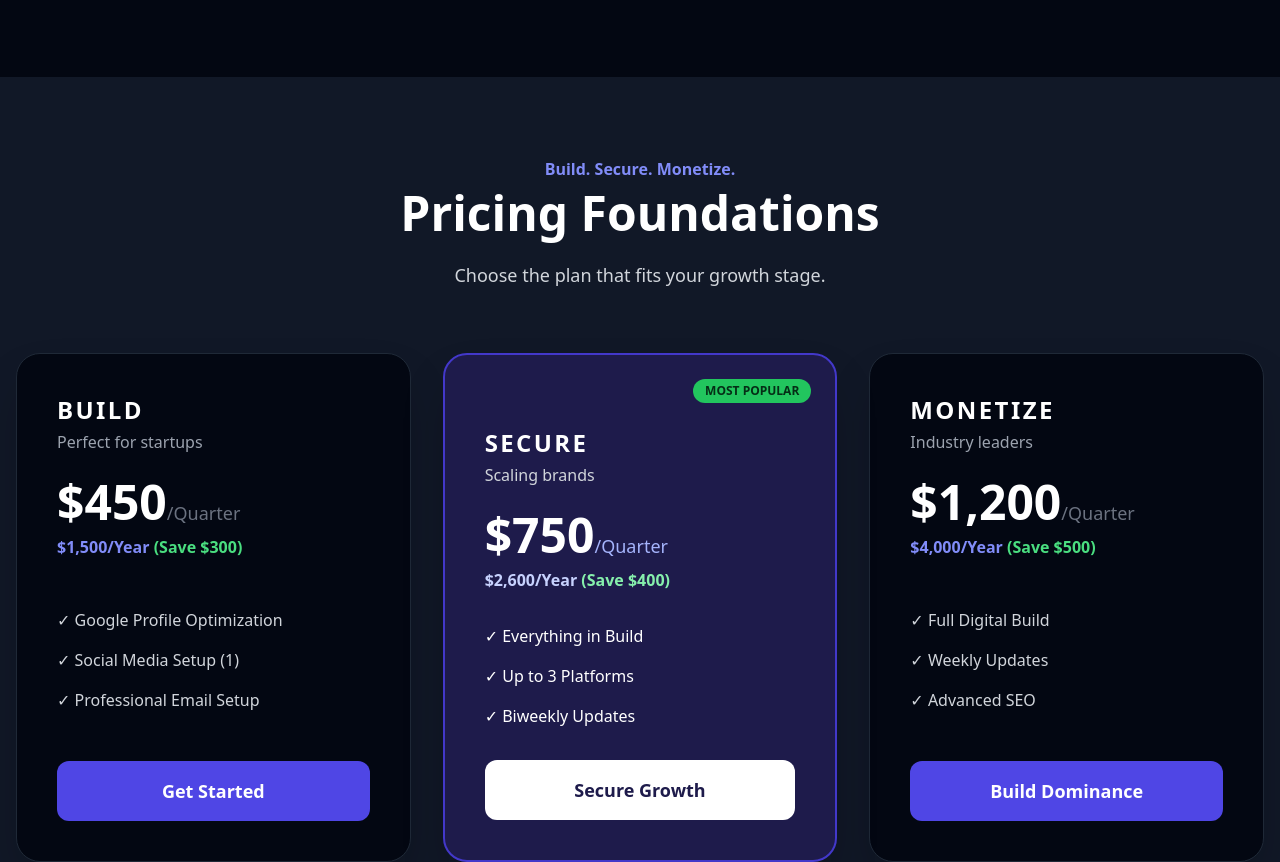
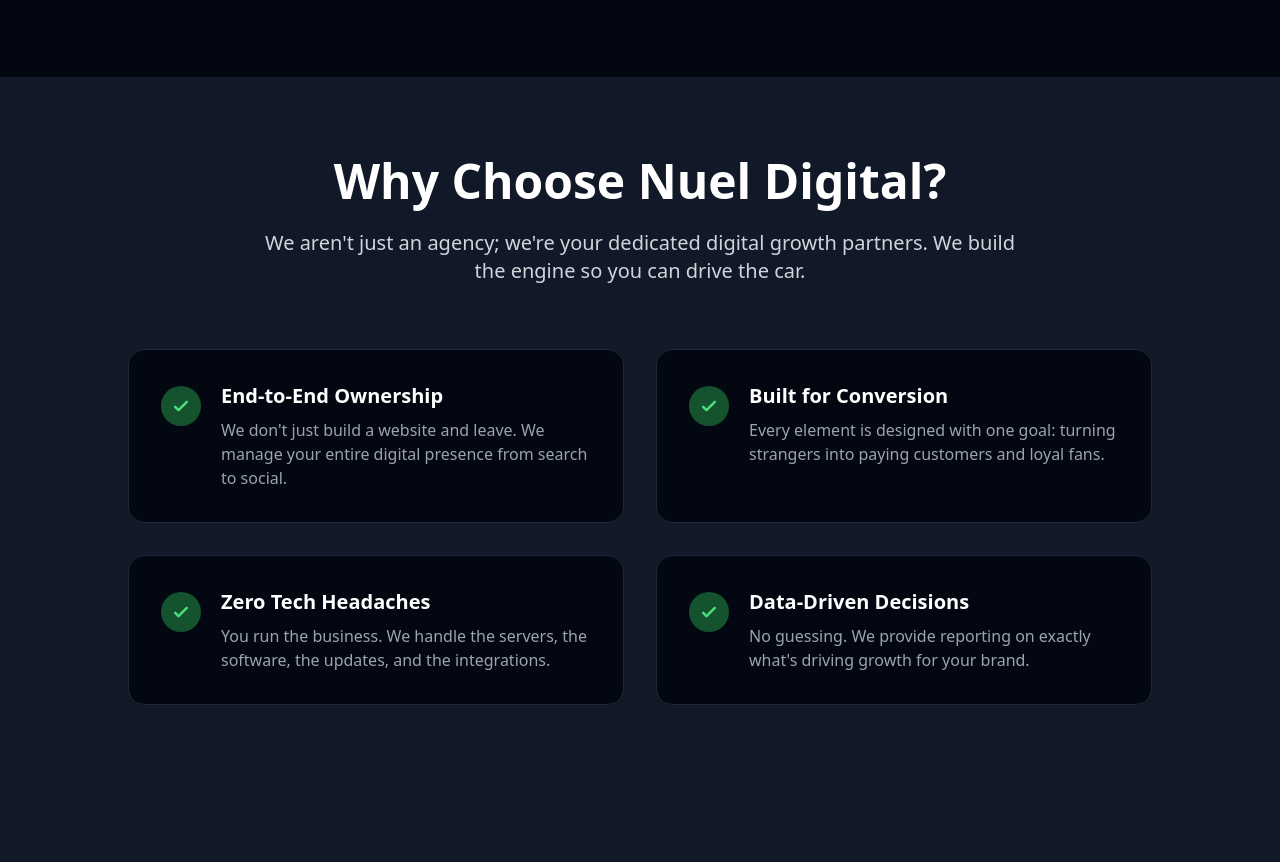
Before and after one commit to emmamodi551-glitch/digital-assets, a plain HTML site: page index.html in a window 1280 px wide. Shown: the part 1316-2178 px from the top of the page. Drawn offline with nearby package versions, Linux system fonts and the light colour scheme.

Commit message:
Add 'Why Choose Nuel Digital?' section with 4 feature cards and green checkmark icons

```diff
--- a/index.html
+++ b/index.html
@@ -82,6 +82,65 @@
                     <div class="w-12 h-12 rounded-lg bg-purple-900 flex items-center justify-center mb-6">🎨</div>
                       <h3 class="text-2xl font-bold text-white mb-3">Digital Flyers & Brand Assets</h3>
                     <p class="text-gray-400">Professional branding elements that define your "House of Brands."</p>
+                </div>
+            </div>
+        </div>
+    </section>
+
+    <section id="why-choose" class="py-20 bg-gray-900 px-4">
+        <div class="max-w-5xl mx-auto">
+            <div class="text-center mb-16">
+                <h2 class="text-4xl md:text-5xl font-extrabold text-white mb-6">Why Choose Nuel Digital?</h2>
+                <p class="text-xl text-gray-300 max-w-3xl mx-auto">We aren't just an agency; we're your dedicated digital growth partners. We build the engine so you can drive the car.</p>
+            </div>
+
+            <div class="grid md:grid-cols-2 gap-8">
+                <div class="bg-gray-950 p-8 rounded-2xl border border-gray-800 flex items-start space-x-5">
+                    <div class="flex-shrink-0 w-10 h-10 rounded-full bg-green-900 flex items-center justify-center mt-1">
+                        <svg class="w-5 h-5 text-green-400" fill="none" stroke="currentColor" viewBox="0 0 24 24">
+                            <path stroke-linecap="round" stroke-linejoin="round" stroke-width="3" d="M5 13l4 4L19 7"></path>
+                        </svg>
+                    </div>
+                    <div>
+                        <h3 class="text-xl font-bold text-white mb-2">End-to-End Ownership</h3>
+                        <p class="text-gray-400">We don't just build a website and leave. We manage your entire digital presence from search to social.</p>
+                    </div>
+                </div>
+
+                <div class="bg-gray-950 p-8 rounded-2xl border border-gray-800 flex items-start space-x-5">
+                    <div class="flex-shrink-0 w-10 h-10 rounded-full bg-green-900 flex items-center justify-center mt-1">
+                        <svg class="w-5 h-5 text-green-400" fill="none" stroke="currentColor" viewBox="0 0 24 24">
+                            <path stroke-linecap="round" stroke-linejoin="round" stroke-width="3" d="M5 13l4 4L19 7"></path>
+                        </svg>
+                    </div>
+                    <div>
+                        <h3 class="text-xl font-bold text-white mb-2">Built for Conversion</h3>
+                        <p class="text-gray-400">Every element is designed with one goal: turning strangers into paying customers and loyal fans.</p>
+                    </div>
+                </div>
+
+                <div class="bg-gray-950 p-8 rounded-2xl border border-gray-800 flex items-start space-x-5">
+                    <div class="flex-shrink-0 w-10 h-10 rounded-full bg-green-900 flex items-center justify-center mt-1">
+                        <svg class="w-5 h-5 text-green-400" fill="none" stroke="currentColor" viewBox="0 0 24 24">
+                            <path stroke-linecap="round" stroke-linejoin="round" stroke-width="3" d="M5 13l4 4L19 7"></path>
+                        </svg>
+                    </div>
+                    <div>
+                        <h3 class="text-xl font-bold text-white mb-2">Zero Tech Headaches</h3>
+                        <p class="text-gray-400">You run the business. We handle the servers, the software, the updates, and the integrations.</p>
+                    </div>
+                </div>
+
+                <div class="bg-gray-950 p-8 rounded-2xl border border-gray-800 flex items-start space-x-5">
+                    <div class="flex-shrink-0 w-10 h-10 rounded-full bg-green-900 flex items-center justify-center mt-1">
+                        <svg class="w-5 h-5 text-green-400" fill="none" stroke="currentColor" viewBox="0 0 24 24">
+                            <path stroke-linecap="round" stroke-linejoin="round" stroke-width="3" d="M5 13l4 4L19 7"></path>
+                        </svg>
+                    </div>
+                    <div>
+                        <h3 class="text-xl font-bold text-white mb-2">Data-Driven Decisions</h3>
+                        <p class="text-gray-400">No guessing. We provide reporting on exactly what's driving growth for your brand.</p>
+                    </div>
                 </div>
             </div>
         </div>
@@ -232,7 +291,7 @@
                 </div>
                 <div class="bg-gray-900 p-8 rounded-2xl border border-gray-800">
                     <h3 class="text-xl font-bold text-white mb-3">Can I upgrade my plan later?</h3>
-                    <p class="text-gray-400">Absolutely. Many of our clients start with the Build plan and upgrade as their business scales. You can move to a higher tier at any time — we’ll seamlessly migrate your existing assets and add the new services without any downtime or disruption.</p>
+                    <p class="text-gray-400">Absolutely. Many of our clients start with the Build plan and upgrade as their business scales. You can move to a higher tier at any time — we'll seamlessly migrate your existing assets and add the new services without any downtime or disruption.</p>
                 </div>
             </div>
         </div>
```
